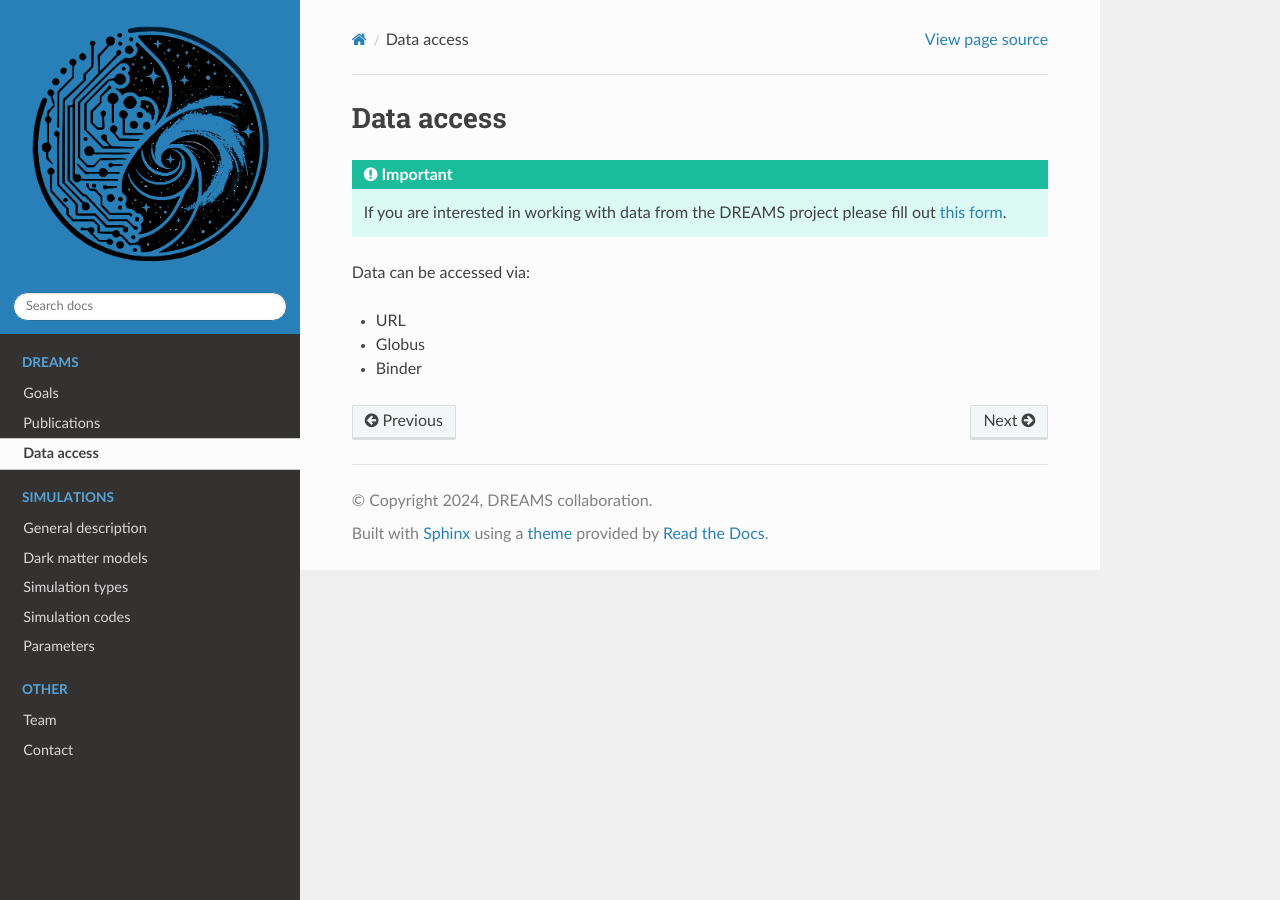
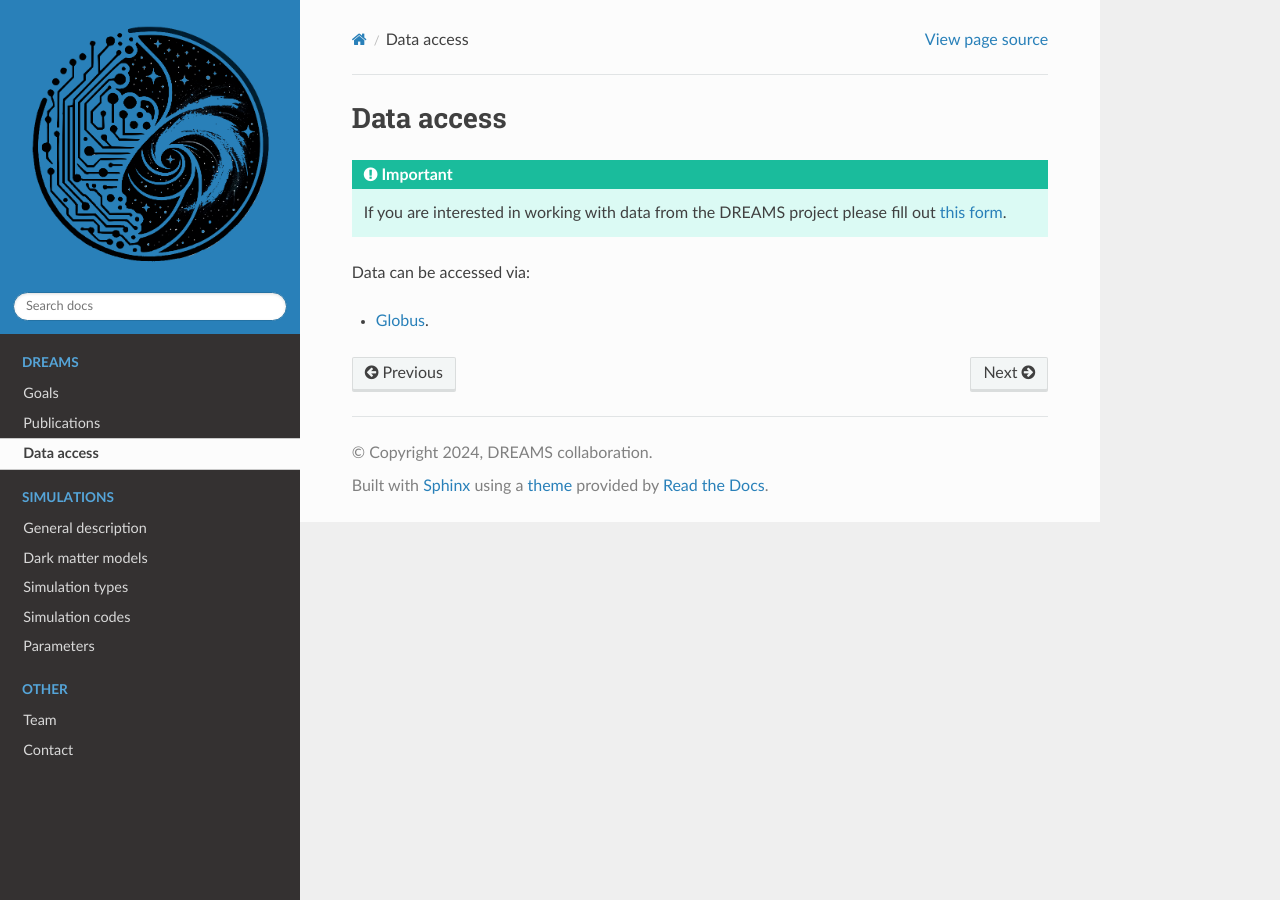
Before and after one commit to franciscovillaescusa/DREAMS, a Sphinx documentation site: the page built from docs/source/data_access.rst, in a window 1280 px wide. Built offline with Sphinx 7.4.7 and the Read the Docs theme 3.1.0, drawn with Linux system fonts in a browser that asks for light colours.

Commit message:
Update data_access.rst
Added link to Globus public data.

```diff
--- a/docs/source/data_access.rst
+++ b/docs/source/data_access.rst
@@ -7,6 +7,4 @@ Data access
 
 Data can be accessed via:
 
-- URL
-- Globus
-- Binder
+- `Globus <https://app.globus.org/file-manager?origin_id=fa06ab4e-3fb5-436e-b535-99b4995553ad&origin_path=%2F>`_.
```
